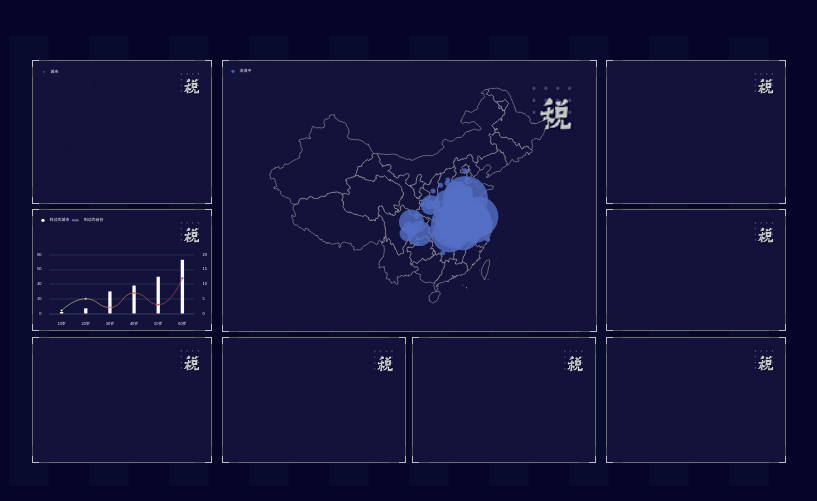
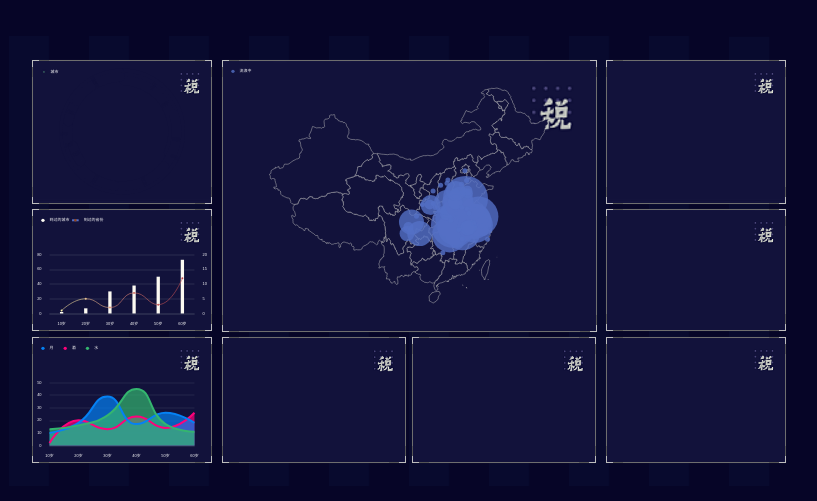
Before and after one commit to RiverCui/wanderingmap-of-libai, a React (Vite) app: page /#/ in a window 1280 px wide. Shown: the part 139-640 px from the top of the page, without its empty margins (231-1048 px from the left). Built offline with nearby package versions, Linux system fonts and the light colour scheme.

Commit message:
完成 chart3 折线图

```diff
--- a/src/components/chart-3.tsx
+++ b/src/components/chart-3.tsx
@@ -1,11 +1,75 @@
 import React, {useEffect, useRef} from 'react';
 import subTitle from '../images/box1.png';
 import * as echarts from 'echarts';
+import {createEchartsOptions} from '../shared/create-echarts-options';
+import {baseEchartsOptions} from '../shared/base-echarts-options';
+import {px} from '../shared/px';
 
 export const Chart3 = () => {
   const divRef = useRef(null);
   useEffect(() => {
     var myChart = echarts.init(divRef.current);
+    myChart.setOption(createEchartsOptions({
+      ...baseEchartsOptions,
+      legend: {
+        data: ['月', '酒', '水'],
+        icon: 'circle',
+        itemHeight: px(10),
+        itemWidth: px(10),
+        top: px(10),
+        left: px(10),
+        textStyle: {
+          color: '#fff',
+          fontSize: px(12)
+        }
+      },
+      xAxis: {
+        type: 'category',
+        boundaryGap: false,
+        data: ['10岁', '20岁', '30岁', '40岁', '50岁', '60岁'],
+        axisTick: {show: false},
+        axisLine: {
+          lineStyle: {
+            color: '#91989f',
+            width: px(0.5)
+          }
+        },
+      },
+      yAxis: {
+        type: 'value',
+        splitLine: {
+          lineStyle: {
+            color: '#91989f',
+            width: px(0.5)
+          }
+        },
+      },
+      series: [{
+        name: '酒',
+        data: [2, 20, 13, 23, 14, 26],
+        type: 'line',
+        smooth: true,
+        color: '#ff027b',
+        areaStyle: {},
+        showSymbol: false,
+      }, {
+        name: '月',
+        data: [10, 18, 39, 17, 26, 18],
+        type: 'line',
+        smooth: true,
+        color: '#0581f4',
+        areaStyle: {},
+        showSymbol: false,
+      },{
+        name: '水',
+        data: [13, 16, 24, 45, 17, 11],
+        type: 'line',
+        smooth: true,
+        color: '#34b56f',
+        areaStyle: {},
+        showSymbol: false,
+      },]
+    }))
   }, []);
   return(
     <div className="bordered 诗">
```
